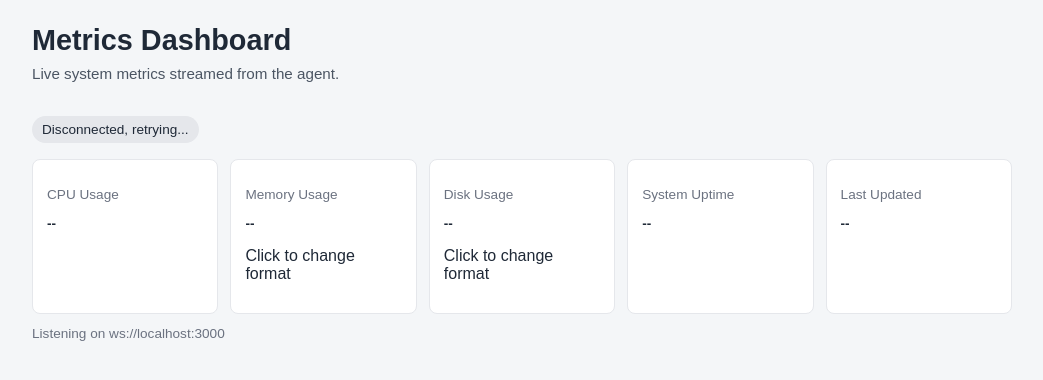
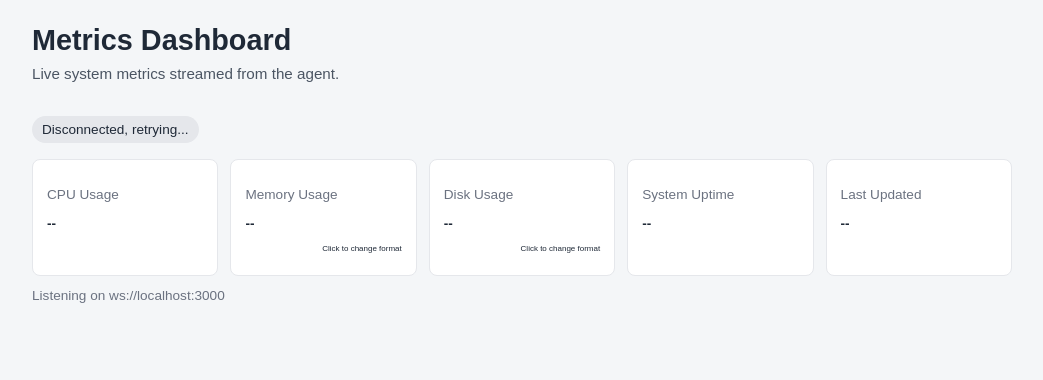
Before and after one commit to Dynamite-TH/realtime-performance-tracker, a website: page client/index.html in a window 1280 px wide. Shown: the whole page, without its empty margins (118-1161 px from the left). Drawn offline with Linux system fonts and the light colour scheme.

Commit message:
Add click-hint class for improved user interaction feedback

```diff
--- a/client/stylesheet.css
+++ b/client/stylesheet.css
@@ -63,6 +63,11 @@
             font-size: 0.85rem;
             font-weight: 700;
         }
+        .click-hint {
+            font-size: 0.5rem;
+            text-align: right;
+        }
+
 
         .muted {
             font-size: 0.85rem;
```
